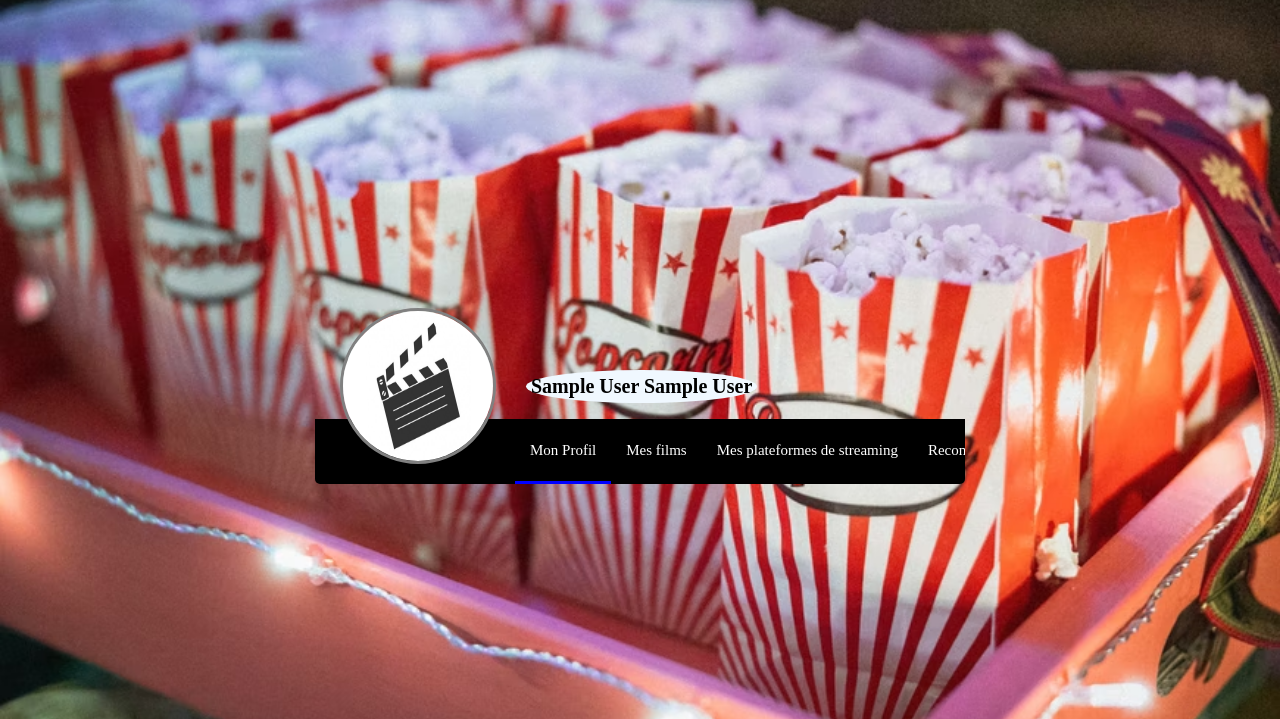
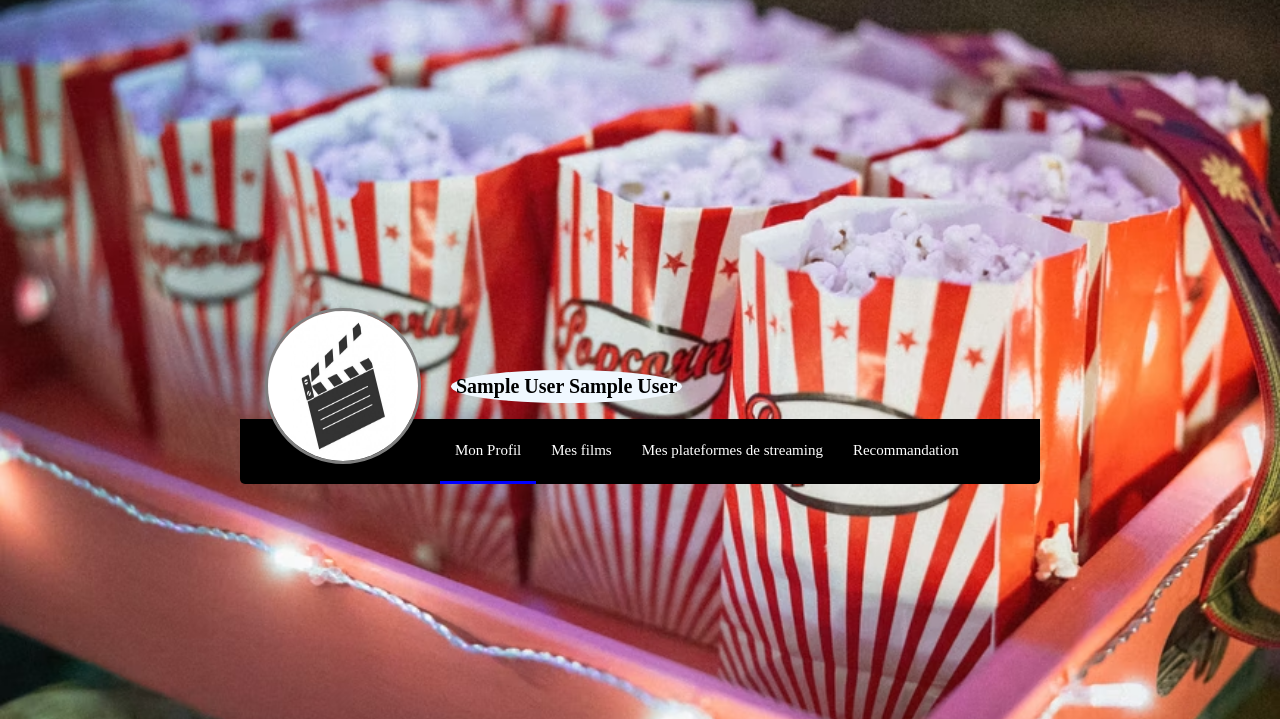
Before and after one commit to hugoImonchal/Projet, a PHP site: page /profil.php in a window 1280 px wide. Shown: the part 92-811 px from the top of the page. Run offline with PHP 8.4, Linux system fonts and the light colour scheme; the visitor is signed in with stand-in values (Sample User, id 1).

Commit message:
modif css

```diff
--- a/styles/styleprofil.css
+++ b/styles/styleprofil.css
@@ -91,7 +91,7 @@ nav ul{
 .container{
 	position: relative;
 	margin: auto;
-	width: 650px;
+	width: 800px;
 	height: 250px;
 	background-size: cover;
 	border-radius: 5px;
@@ -174,6 +174,7 @@ table{
 	border: solid black 2px;
 	background-color:darkred;
 	opacity: 0.9;
+	font-size: 2em;
 
 }
 
```
